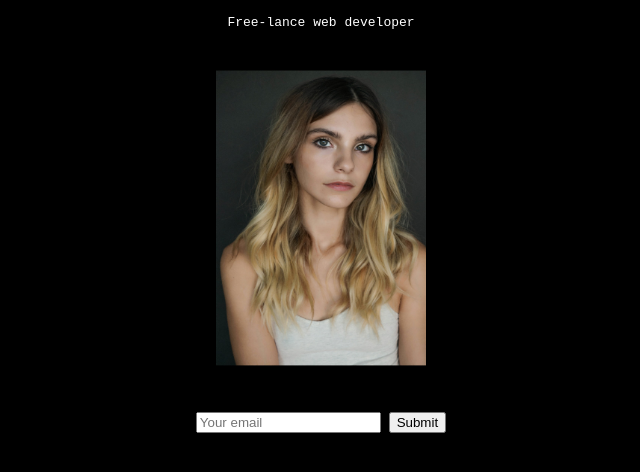
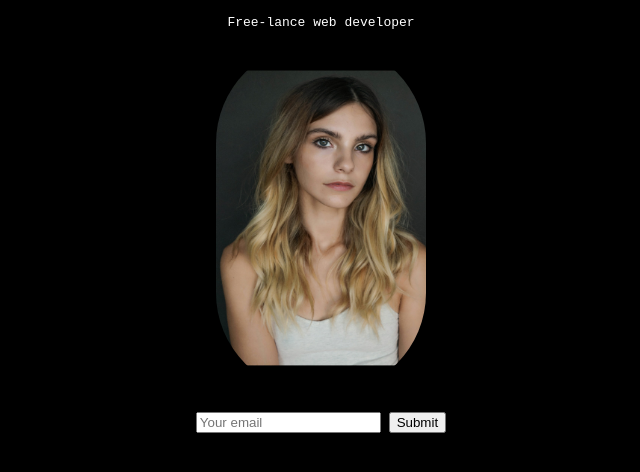
Before and after one commit to katedavis248/businesscard, a plain HTML site: page index.html in a window 1280 px wide. Shown: the part 50-522 px from the top of the page, without its empty margins (319-959 px from the left). Drawn offline with Linux system fonts and the light colour scheme.

Commit message:
image adjust

```diff
--- a/style.css
+++ b/style.css
@@ -4,3 +4,9 @@ body {
     color: white;
     font-family: monospace
 ;}
+
+img {
+    border-radius: 100px;
+    -webkit-border-radius: 100px;
+    -moz-border-radius: 100px;
+}
```
